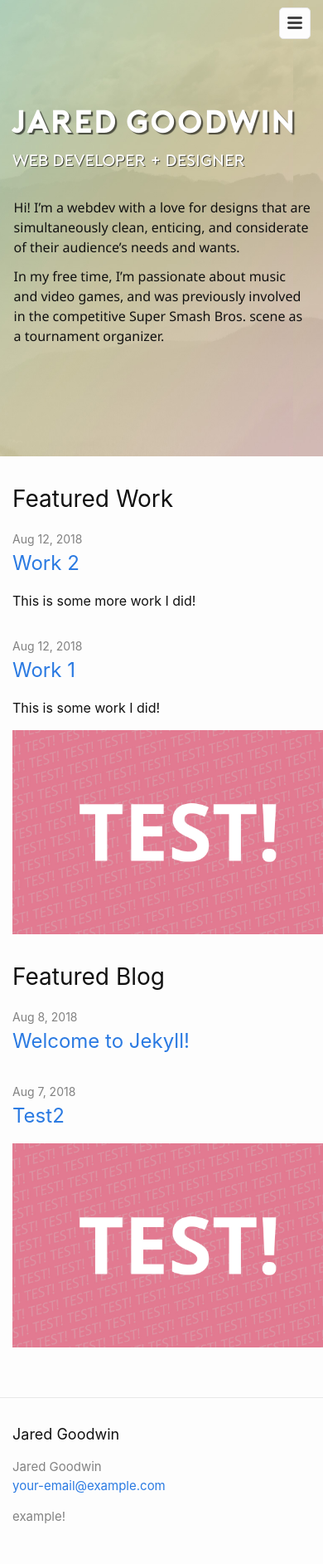
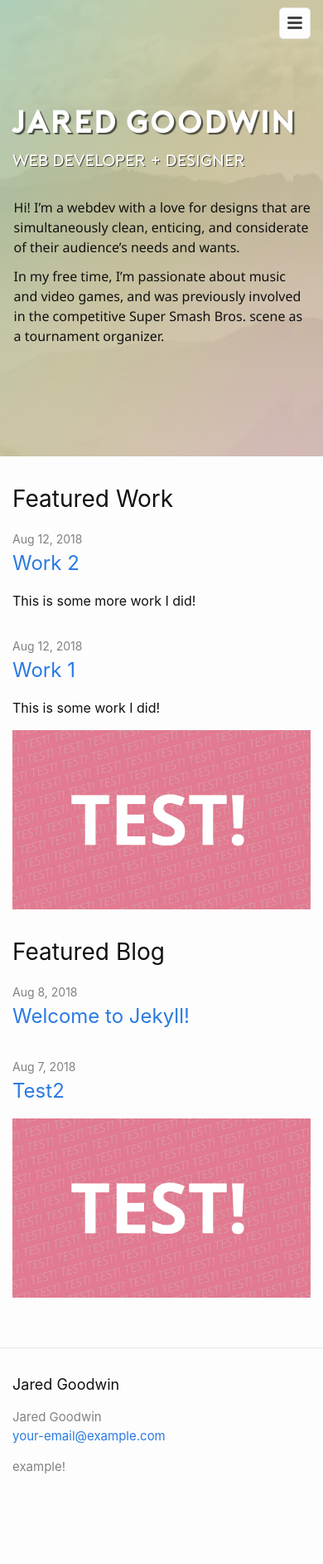
Before and after one commit to goodwin72/jaredrgoodwin.com, a Jekyll site: the page built from index.html, in a window 390 px wide. Shown: the whole page at 83% size. Built offline with Jekyll 4.4.1, drawn with Linux system fonts in a browser that asks for light colours; after the commit the page ends 1825 px from its top, so only the background shows below that.

Commit message:
Half-size columns now display at full width when collapsed to one column at mobile viewport sizes

```diff
--- a/_sass/minima/_layout.scss
+++ b/_sass/minima/_layout.scss
@@ -304,10 +304,10 @@
 }
 
 .col--half{
-    width: 50%;
-    min-width: 500px;
+    min-width: 450px;
     padding-right: 90px;
     box-sizing: border-box;
+    flex: 1;
 }
 
 /**
```
